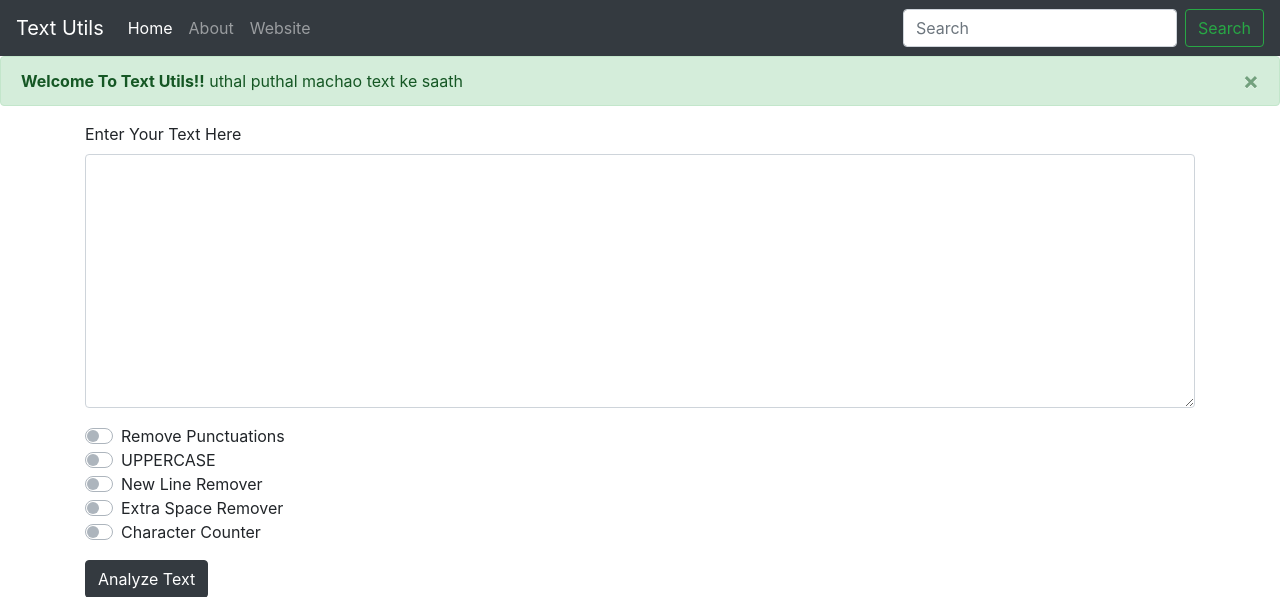
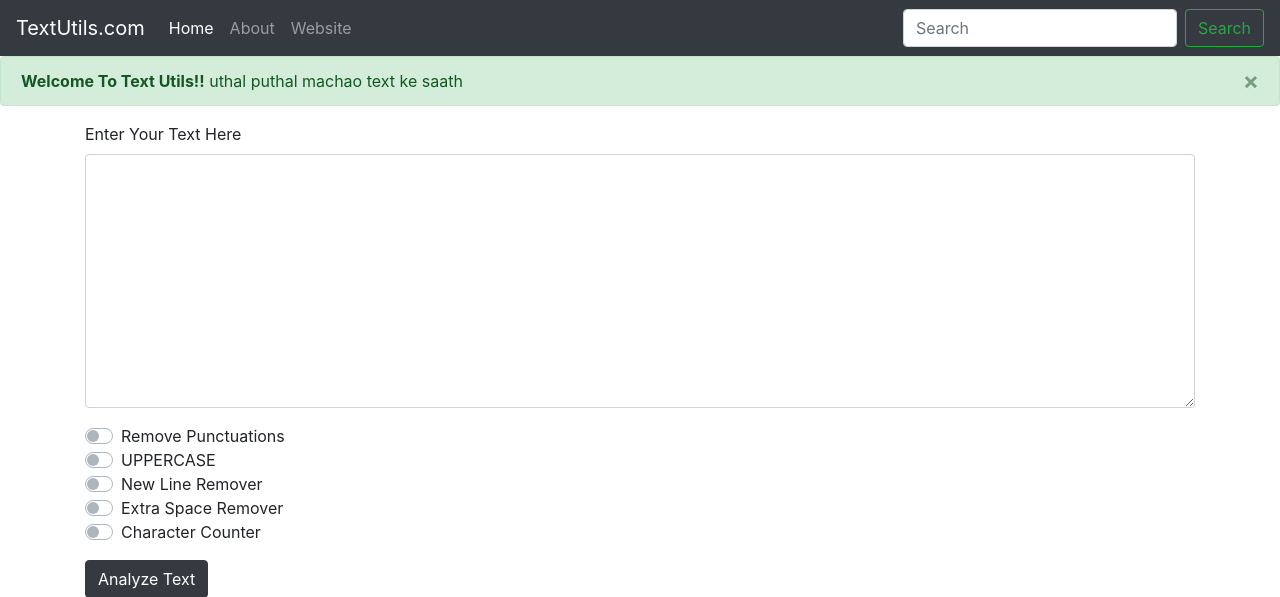
Before and after one commit to SoniArpit/TextUtils, a Django app: page / in a window 1280 px wide. Shown: the top 597 px of the page. Run offline with Django 3.2, Linux system fonts and the light colour scheme; some libraries are stand-ins or nearby versions.

Commit message:
change in nav Text Utils to TextUtils.com

```diff
--- a/templates/index.html
+++ b/templates/index.html
@@ -14,7 +14,7 @@
 
 <!-- Navigation -->
 <nav class="navbar navbar-expand-lg navbar-dark bg-dark">
-  <a class="navbar-brand" href="#">Text Utils</a>
+  <a class="navbar-brand" href="#">TextUtils.com</a>
   <button class="navbar-toggler" type="button" data-toggle="collapse" data-target="#navbarNavDropdown" aria-controls="navbarNavDropdown" aria-expanded="false" aria-label="Toggle navigation">
     <span class="navbar-toggler-icon"></span>
   </button>
```
